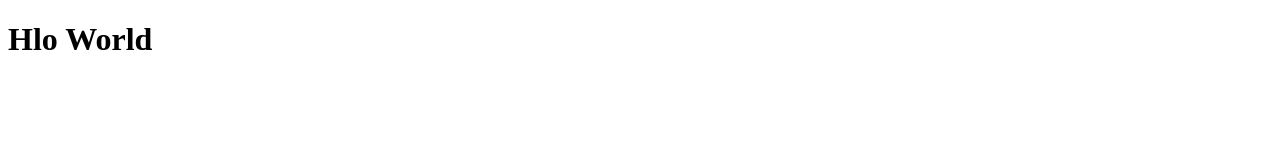
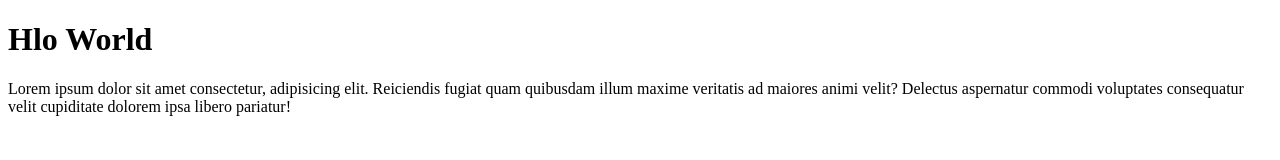
Before and after one commit to Jassa-majhail/VsCodeGit, a plain HTML site: page index.html in a window 1280 px wide. Drawn offline with Linux system fonts and the light colour scheme.

Commit message:
adding para

```diff
--- a/index.html
+++ b/index.html
@@ -8,6 +8,7 @@
 <body>
 
     <h1>Hlo World</h1>
+    <p>Lorem ipsum dolor sit amet consectetur, adipisicing elit. Reiciendis fugiat quam quibusdam illum maxime veritatis ad maiores animi velit? Delectus aspernatur commodi voluptates consequatur velit cupiditate dolorem ipsa libero pariatur!</p>
 
 </body>
 </html>
```
